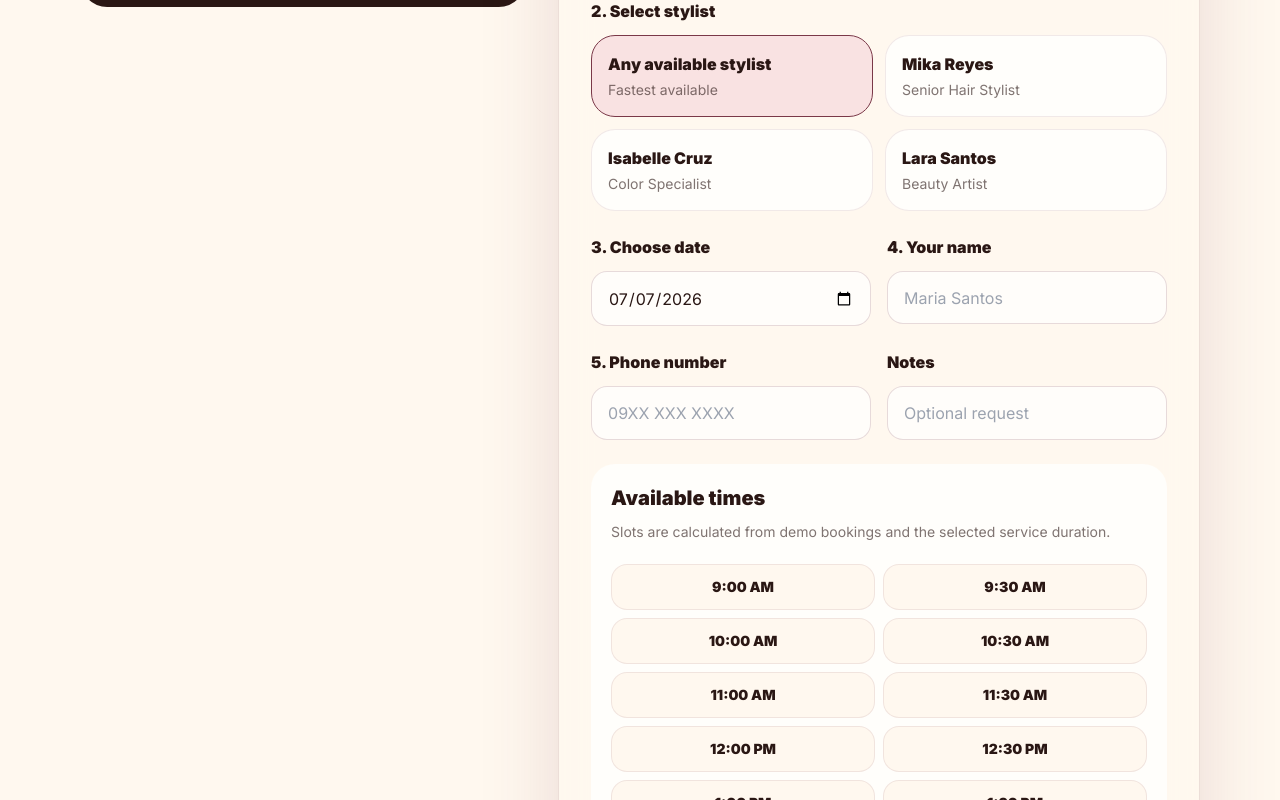
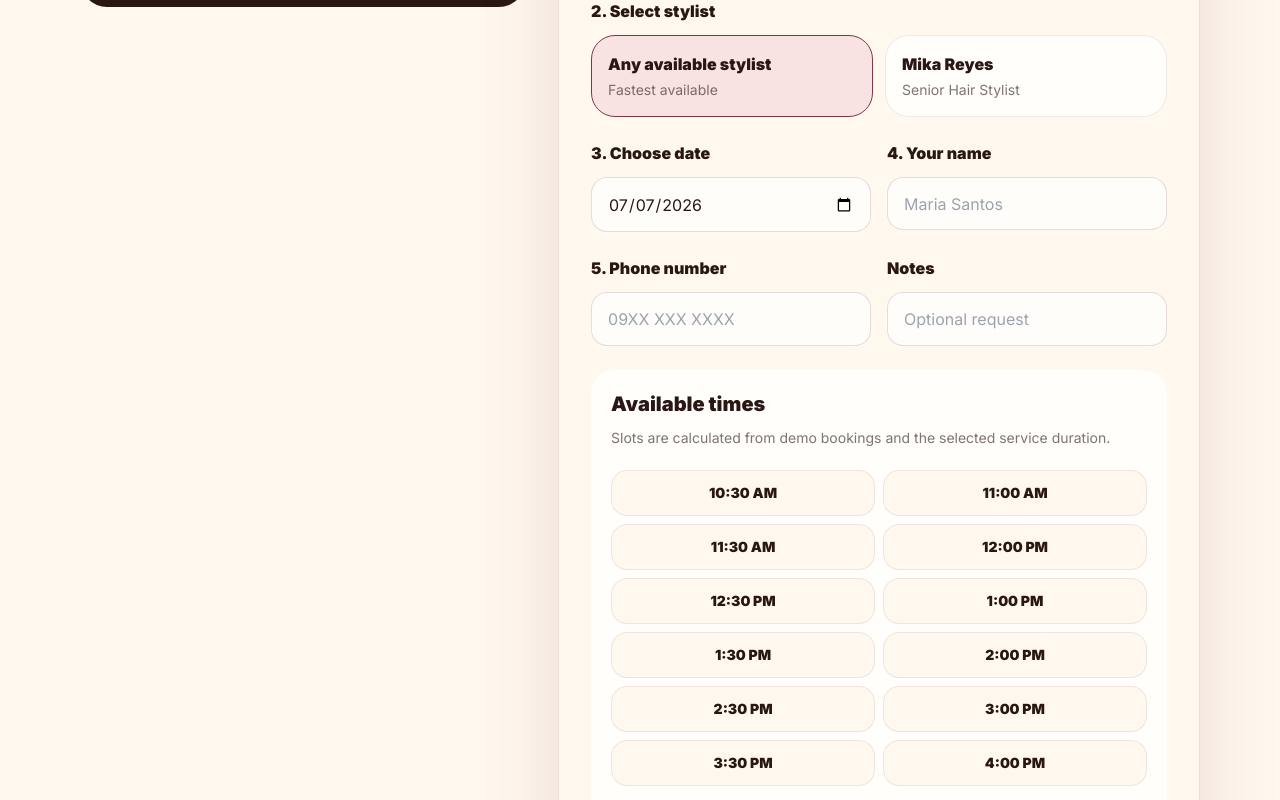
Before and after one commit to tan15hacks/Saas-Salon-Barber-Booking-System, a Next.js app: page / in a window 1280 px wide. Shown: the part 3000-3800 px from the top of the page. Built offline with nearby package versions, Linux system fonts and the light colour scheme.

Commit message:
Filter stylists by selected service

```diff
--- a/components/booking/BookingWizard.tsx
+++ b/components/booking/BookingWizard.tsx
@@ -2,7 +2,7 @@
 
 import { useMemo, useState } from "react";
 import { bookings, services, staffMembers } from "@/lib/data";
-import type { Service, StaffMember } from "@/lib/types";
+import type { Service } from "@/lib/types";
 
 type BookingWizardProps = {
   compact?: boolean;
@@ -39,8 +39,11 @@ function getSlots(service: Service, selectedStaffId: string, selectedDate: strin
   const open = timeToMinutes("09:00");
   const close = timeToMinutes("19:00");
   const slotStep = 30;
-  const staffPool = selectedStaffId === ANY_STAFF ? staffMembers : staffMembers.filter((staff) => staff.id === selectedStaffId);
+  const qualifiedStaff = staffMembers.filter((staff) => staff.services.includes(service.id));
+  const staffPool = selectedStaffId === ANY_STAFF ? qualifiedStaff : qualifiedStaff.filter((staff) => staff.id === selectedStaffId);
   const possibleSlots: string[] = [];
+
+  if (staffPool.length === 0) return possibleSlots;
 
   for (let minutes = open; minutes + service.durationMinutes <= close; minutes += slotStep) {
     const start = minutes;
@@ -78,13 +81,20 @@ export function BookingWizard({ compact = false }: BookingWizardProps) {
   const [step, setStep] = useState<Step>("details");
 
   const selectedService = services.find((service) => service.id === serviceId) ?? services[0];
+  const availableStaff = useMemo(() => staffMembers.filter((staff) => staff.services.includes(serviceId)), [serviceId]);
   const availableSlots = useMemo(() => getSlots(selectedService, staffId, date), [selectedService, staffId, date]);
 
   const canConfirm = customerName.trim().length > 1 && customerPhone.trim().length > 6 && Boolean(time);
 
   function handleServiceChange(nextServiceId: string) {
+    const currentStaff = staffMembers.find((staff) => staff.id === staffId);
+
     setServiceId(nextServiceId);
     setTime("");
+
+    if (staffId !== ANY_STAFF && !currentStaff?.services.includes(nextServiceId)) {
+      setStaffId(ANY_STAFF);
+    }
   }
 
   function handleStaffChange(nextStaffId: string) {
@@ -148,7 +158,7 @@ export function BookingWizard({ compact = false }: BookingWizardProps) {
           <div>
             <label className="font-black">2. Select stylist</label>
             <div className="mt-3 grid gap-3 sm:grid-cols-2">
-              {[{ id: ANY_STAFF, name: "Any available stylist", role: "Fastest available", bio: "", services: [] } as StaffMember, ...staffMembers].map((staff) => (
+              {[{ id: ANY_STAFF, name: "Any available stylist", role: "Fastest available" }, ...availableStaff].map((staff) => (
                 <button key={staff.id} onClick={() => handleStaffChange(staff.id)} className={`rounded-3xl border p-4 text-left transition ${staff.id === staffId ? "border-rosewood bg-blush/70" : "border-rosewood/10 bg-white/70 hover:border-rosewood/40"}`}>
                   <span className="block font-black">{staff.name}</span>
                   <span className="mt-1 block text-sm text-espresso/60">{staff.role}</span>
```
